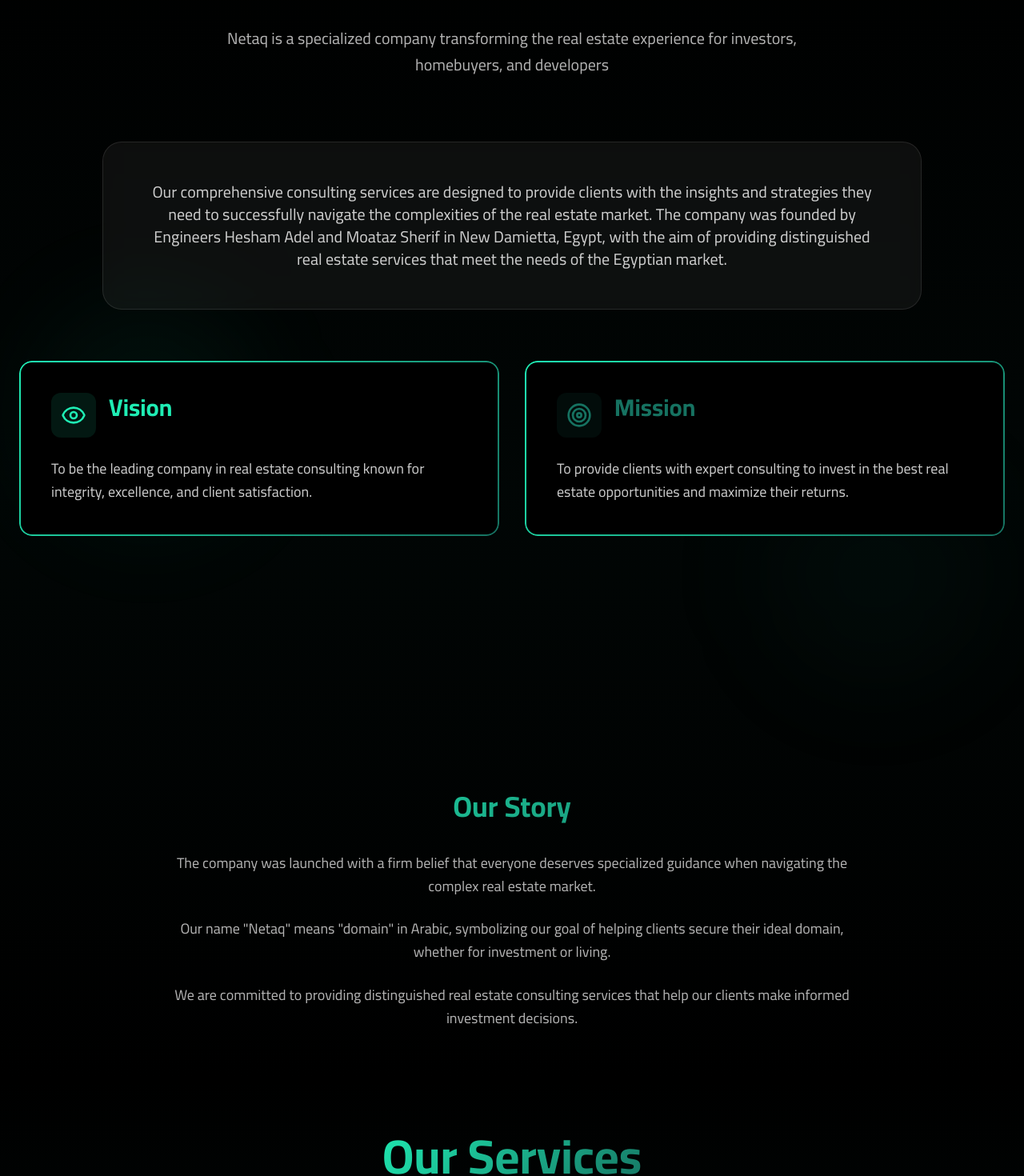
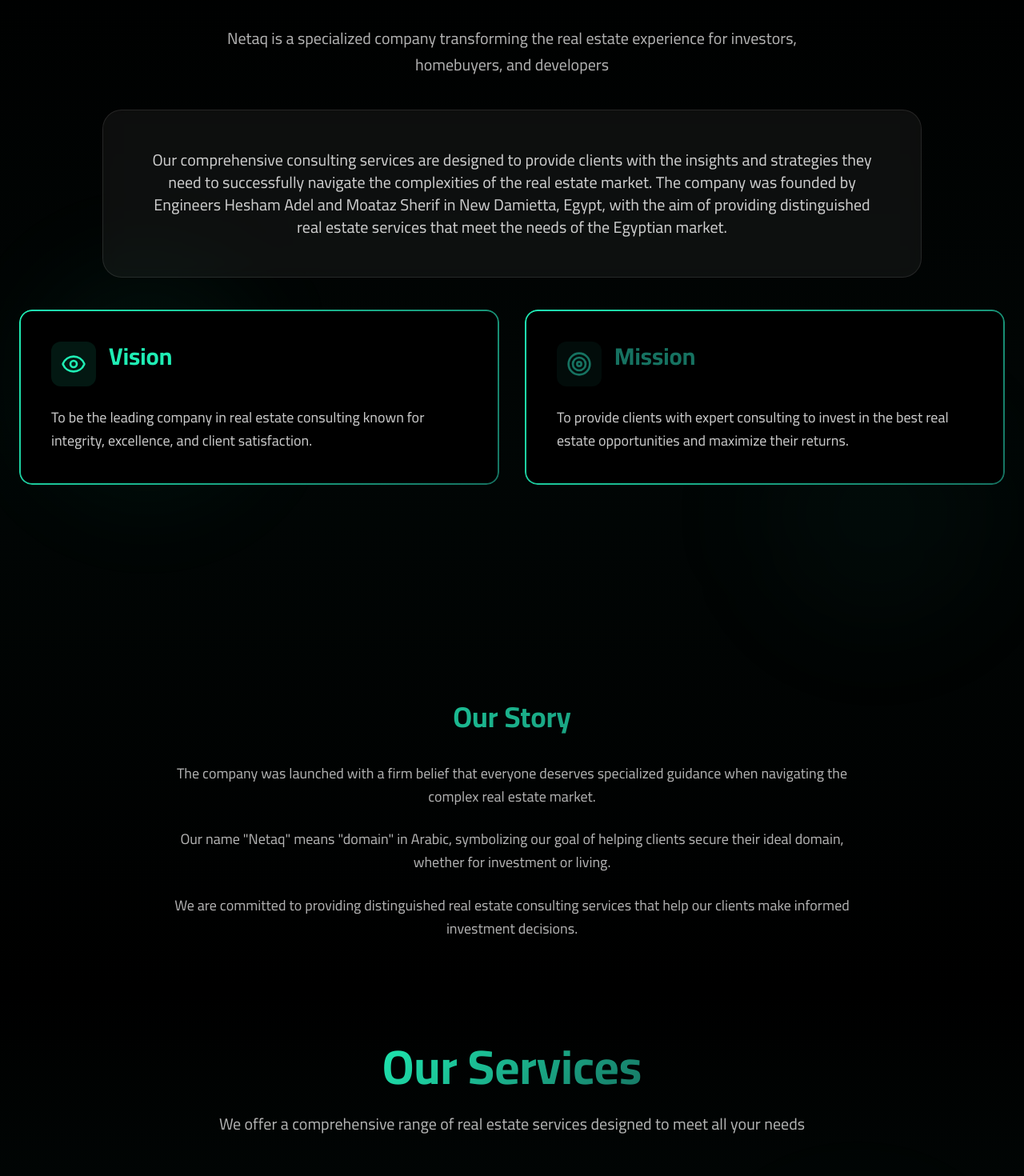
Before and after one commit to boodymasoud7/netaq-website, a Next.js app: page / in a window 1280 px wide. Shown: the part 920-2390 px from the top of the page at 80% size. Built offline with nearby package versions, Linux system fonts and the light colour scheme.

Commit message:
Reduce internal spacing in About section for better content flow

```diff
--- a/components/About.tsx
+++ b/components/About.tsx
@@ -46,7 +46,7 @@
           initial={{ opacity: 0, y: 30 }}
           animate={isInView ? { opacity: 1, y: 0 } : {}}
           transition={{ duration: 0.6 }}
-          className="text-center mb-20"
+          className="text-center mb-10"
         >
           <h2 className="text-4xl md:text-6xl font-bold mb-6">
             <span className="text-gradient">{t("about.title")}</span>
@@ -61,7 +61,7 @@
           initial={{ opacity: 0, y: 30 }}
           animate={isInView ? { opacity: 1, y: 0 } : {}}
           transition={{ duration: 0.6, delay: 0.2 }}
-          className="glass-effect rounded-3xl p-8 md:p-12 mb-16 max-w-5xl mx-auto"
+          className="glass-effect rounded-3xl p-8 md:p-12 mb-10 max-w-5xl mx-auto"
         >
           <p className="text-lg md:text-xl text-white/80 leading-relaxed text-center">
             {t("about.description")}
@@ -69,7 +69,7 @@
         </motion.div>
 
         {/* Vision & Mission Cards */}
-        <div className="grid md:grid-cols-2 gap-8 mb-16">
+        <div className="grid md:grid-cols-2 gap-8 mb-10">
           {/* Vision */}
           <motion.div
             className="about-card gradient-border p-8 md:p-10"
@@ -126,7 +126,7 @@
           initial={{ opacity: 0, y: 30 }}
           animate={isInView ? { opacity: 1, y: 0 } : {}}
           transition={{ duration: 0.6, delay: 0.6 }}
-          className="mt-16 text-center max-w-4xl mx-auto"
+          className="mt-10 text-center max-w-4xl mx-auto"
         >
           <h3 className="text-3xl md:text-4xl font-bold mb-8 text-gradient">
             {t("about.story.title")}
```
